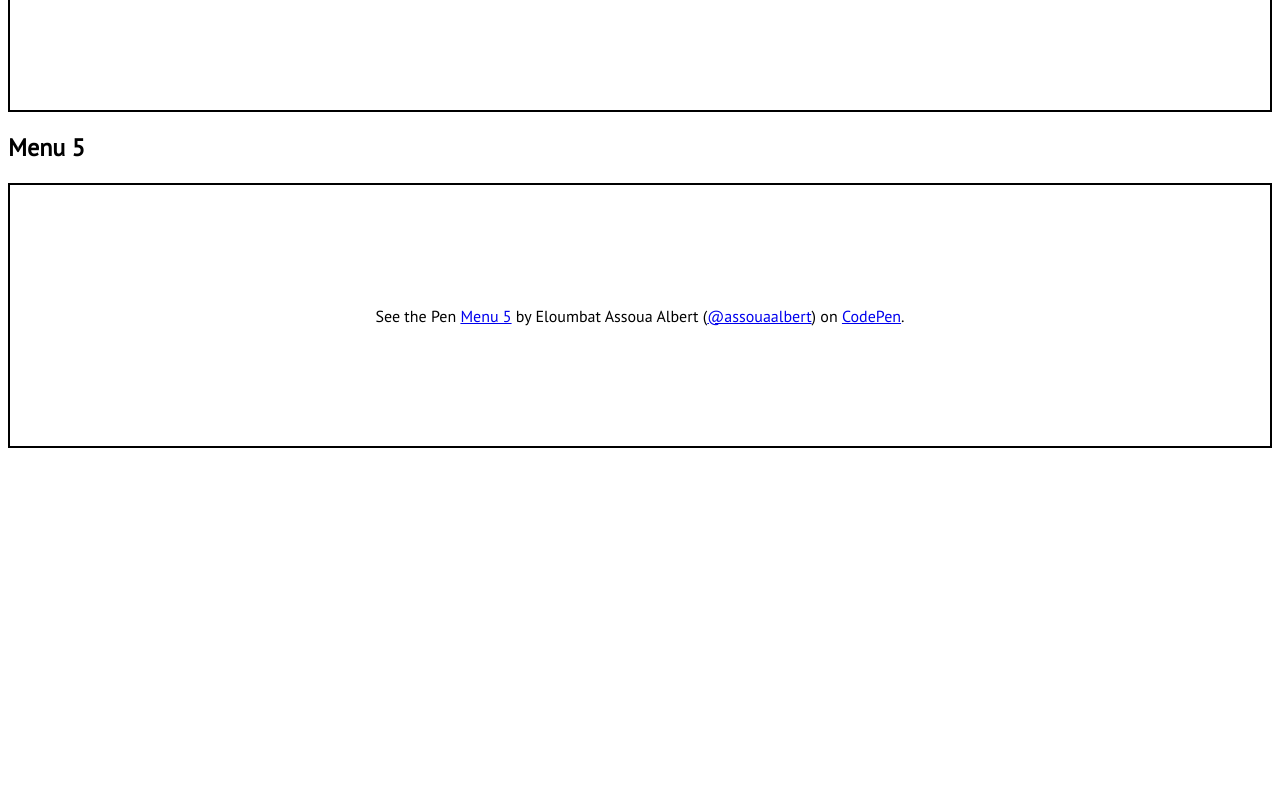
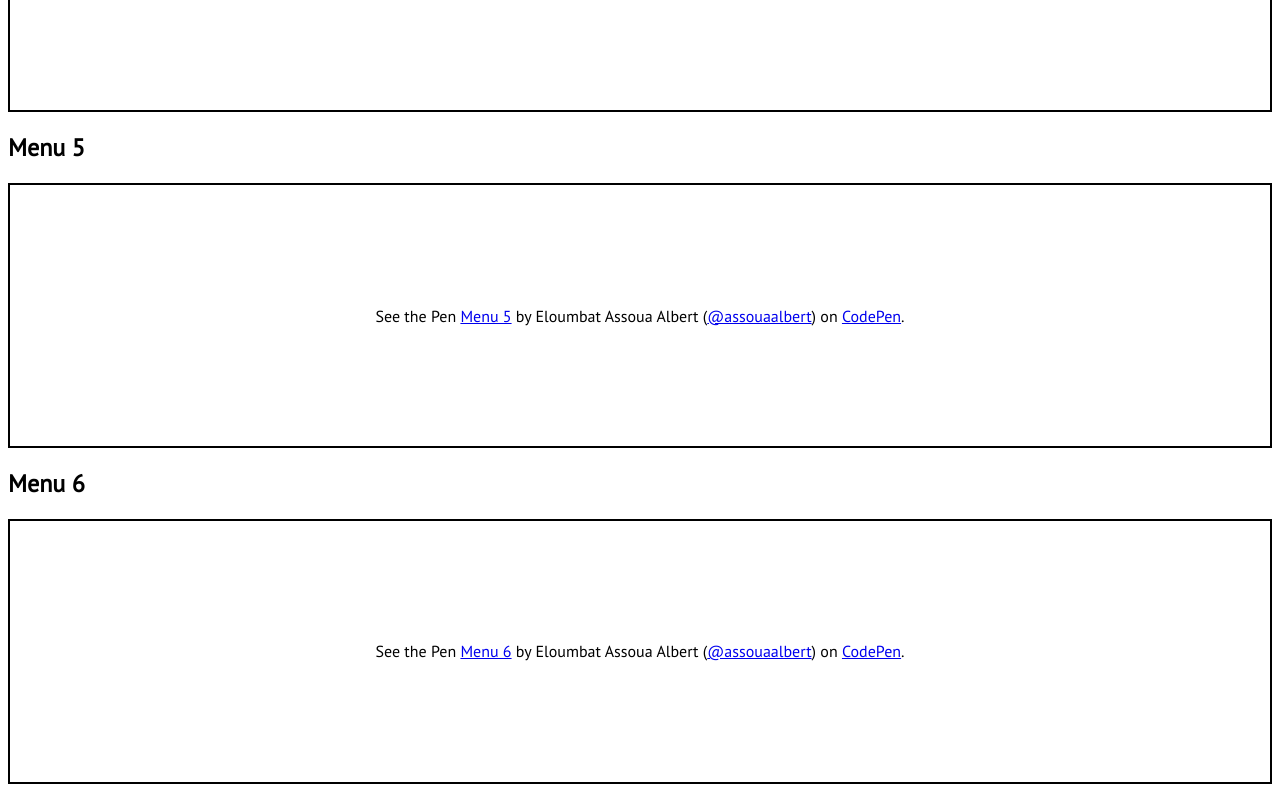
Before and after one commit to AssouaAlbert/100-HTML-NavigationMenus, a website built with webpack: page index.html in a window 1280 px wide. Shown: the part 1287-2087 px from the top of the page. Before the commit the page ends 1751 px from the top, so only its background shows below. Built offline with nearby package versions, Linux system fonts and the light colour scheme; a script that the page names is missing.

Commit message:
Menu 6 lil better

```diff
--- a/index.html
+++ b/index.html
@@ -77,6 +77,17 @@
       <script async src="https://static.codepen.io/assets/embed/ei.js"></script>
     </div>
 </section>
+<section id="menu6">
+  <h2>Menu 6</h2>
+  <div class="code">
+    <p class="codepen" data-height="265" data-theme-id="dark" data-default-tab="css,result" data-user="assouaalbert" data-slug-hash="GRJPVNB" style="height: 265px; box-sizing: border-box; display: flex; align-items: center; justify-content: center; border: 2px solid; margin: 1em 0; padding: 1em;" data-pen-title="Menu 6">
+      <span>See the Pen <a href="https://codepen.io/assouaalbert/pen/GRJPVNB">
+      Menu 6</a> by Eloumbat Assoua Albert (<a href="https://codepen.io/assouaalbert">@assouaalbert</a>)
+      on <a href="https://codepen.io">CodePen</a>.</span>
+    </p>
+    <script async src="https://static.codepen.io/assets/embed/ei.js"></script>
+  </div>
+</section>
 </body>
 <script src="./scripts/chunks/bundle.js"></script>
 </html>
```
